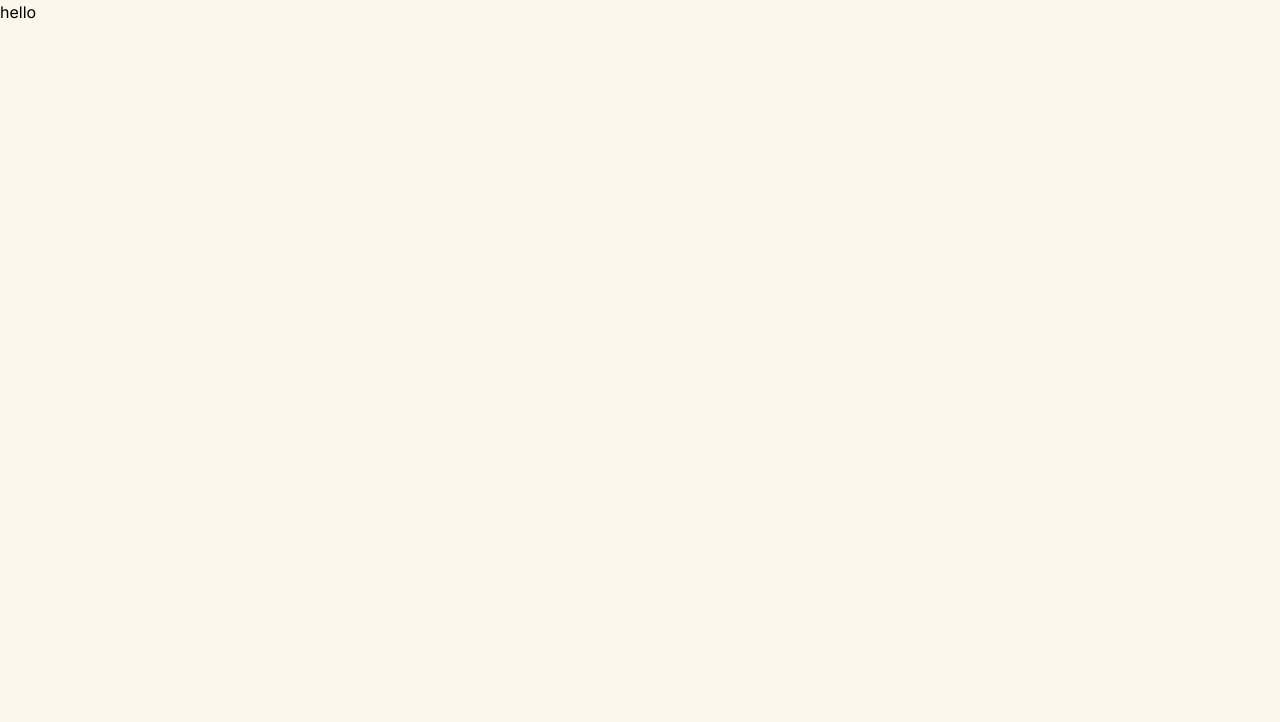
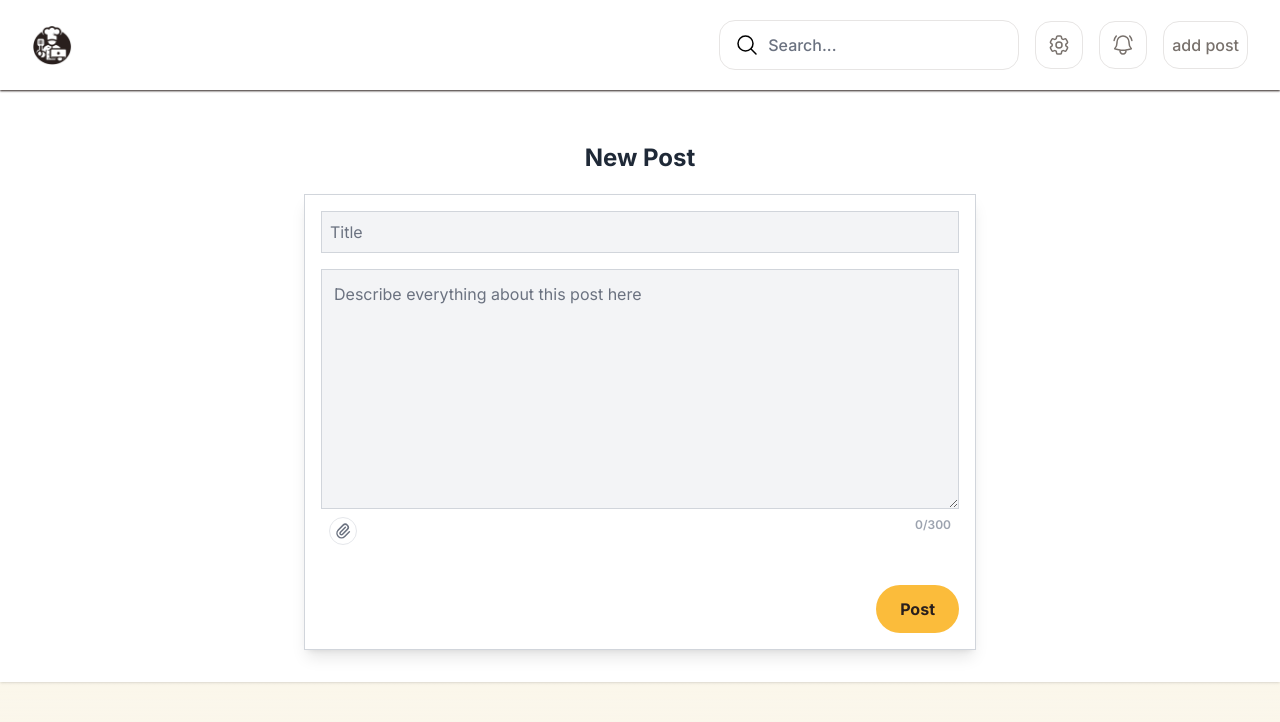
Before and after one commit to aicha-azr/Cook-Connect, a Next.js app: page /addPost in a window 1280 px wide. Shown: the top 722 px of the page. Built offline with nearby package versions, Linux system fonts and the light colour scheme.

Commit message:
button component

```diff
--- a/package.json
+++ b/package.json
@@ -16,6 +16,7 @@
     "bcryptjs": "^2.4.3",
     "clsx": "^2.1.0",
     "dotenv": "^16.4.5",
+    "formidable": "^3.5.1",
     "http-status-codes": "^2.3.0",
     "mongoose": "^8.2.3",
     "multer": "^1.4.5-lts.1",
--- a/src/app/addPost/page.jsx
+++ b/src/app/addPost/page.jsx
@@ -1,7 +1,47 @@
+'use client'
+import NavBar from "../components/NavBar";
+import Button from '../components/Button';
+import { useState } from "react";
 const addPost = ()=>{
+    const [form, setForm] = useState({
+        title: '',
+        contenu: '',
+        images: []
+    })
     return(
         <>
-        hello
+        <NavBar/>
+
+
+
+        <div className="bg-white shadow p-4 py-8" x-data="{ images: [] }">
+      <div className="heading text-center font-bold text-2xl m-5 text-gray-800 bg-white">New Post</div>
+      <div className="editor mx-auto w-10/12 flex flex-col text-gray-800 border border-gray-300 p-4 shadow-lg max-w-2xl">
+        <input className="title bg-gray-100 border border-gray-300 p-2 mb-4 outline-none" spellCheck="false" placeholder="Title" type="text"  value={form.title} onChange={(e) => setForm({...form, title:e.target.value})} />
+        <textarea className="description bg-gray-100 sec p-3 h-60 border border-gray-300 outline-none" spellCheck="false" placeholder="Describe everything about this post here"  value={form.contenu} onChange={(e) => setForm({...form, contenu:e.target.value})}></textarea>
+
+        <div className="icons flex text-gray-500 m-2">
+          <label id="select-image">
+            <svg className="mr-2 cursor-pointer hover:text-gray-700 border rounded-full p-1 h-7" xmlns="http://www.w3.org/2000/svg" fill="none" viewBox="0 0 24 24" stroke="currentColor">
+              <path strokeLinecap="round" strokeLinejoin="round" strokeWidth="2" d="M15.172 7l-6.586 6.586a2 2 0 102.828 2.828l6.414-6.586a4 4 0 00-5.656-5.656l-6.415 6.585a6 6 0 108.486 8.486L20.5 13" />
+            </svg>
+            <input hidden type="file" multiple  />
+          </label>
+          <div className="count ml-auto text-gray-400 text-xs font-semibold">0/300</div>
+        </div>
+
+        <div id="preview" className="my-4 flex">
+
+        </div>
+
+        <div className="buttons flex justify-end">
+          <Button>Post</Button>
+        </div>
+      </div>
+    </div>
+
+
+
         </>
     )
 }
--- a/src/app/api/posts/route.js
+++ b/src/app/api/posts/route.js
@@ -1,16 +1,35 @@
 import Connect from '../../../Connection/connection';
 import Post from '../../../Models/postSchema';
 import User from '../../../Models/userSchema';
+import formidable from 'formidable';
+import fs from 'fs';
+import path from 'path';
 // add a post
   async function POST(req, res) {
     await Connect();
     try {
+      const form = new formidable.IncomingForm();
+      form.uploadDir = path.join(process.cwd(), 'public/uploads');
+      form.keepExtensions = true;
+
+      form.parse(req, async (err, fields, files) => {
+        if (err) {
+          console.error('Erreur lors du téléchargement de l\'image :', err);
+          return res.status(500).json({ message: 'Erreur lors du téléchargement de l\'image' });
+        }
+
+        // Extract the image file
+        const image = files.file;
+
+        // Save the image file to a location (you can customize this part based on your requirements)
+        const imagePath = image.path;
+
         const body = await req.json();
         const newPost = new Post({
           user: body.user,
           titre: body.titre,
           contenu: body.contenu,
-          images: body.images
+          images: imagePath
         });
 
         // Save the new post to the database
@@ -19,6 +38,7 @@ import User from '../../../Models/userSchema';
 
         // Respond with the created post
         return Response.json(savedPost);
+      });
     }catch (error) {
         console.error('Erreur lors de la création du post :', error);
         return Response.json({ message: 'Erreur interne du serveur' }, { status: HttpStatusCode.NotFound });
--- /dev/null
+++ b/src/app/components/Button.jsx
@@ -0,0 +1,12 @@
+"use client"
+import React, { Children } from 'react';
+import { cn } from './Cn/cn';
+
+const Button = ({ className, children, ...rest }) =>{
+    return(
+
+        <button className={cn(className,'px-6 py-3 bg-jaune text-black-maron font-bold rounded-full hover:bg-bleu-ciel transition duration-200 font-BodyFont' )} {...rest}>{children}</button>
+
+    )
+}
+export default Button;
--- a/src/app/components/NavBar.jsx
+++ b/src/app/components/NavBar.jsx
@@ -1,16 +1,17 @@
 import brand from '../../../public/assets/cookconnect.png'
+import logo from '../../../public/assets/logo_file_rouge.png';
 import Image from "next/image";
 const NavBar = ()=>{
     return(
         <>
 
 
-<div className="flex flex-wrap w-full shadow-buttom shadow-sm">
-  <div className="px-3 w-full bg-white ">
+<div className="flex flex-wrap w-full ">
+  <div className="px-3 w-full bg-white shadow-bottom shadow-sm shadow-black-maron">
       <div className="sm:flex items-stretch justify-between grow lg:mb-0  py-5 px-5">
     <div className="flex flex-col flex-wrap justify-center mb-5 mr-3 lg:mb-0">
     <span className="my-0 flex text-dark font-semibold text-[1.35rem]/[1.2] flex-col justify-center">
-       <Image src={brand} className='h-8 w-8'/>
+       <Image src={logo} className='h-10 w-10'/>
     </span>
     </div>
     <div className="flex items-center lg:shrink-0 lg:flex-nowrap">
```
Also changed, not shown: 1 other file (tests, documents, lock files or other folders).
